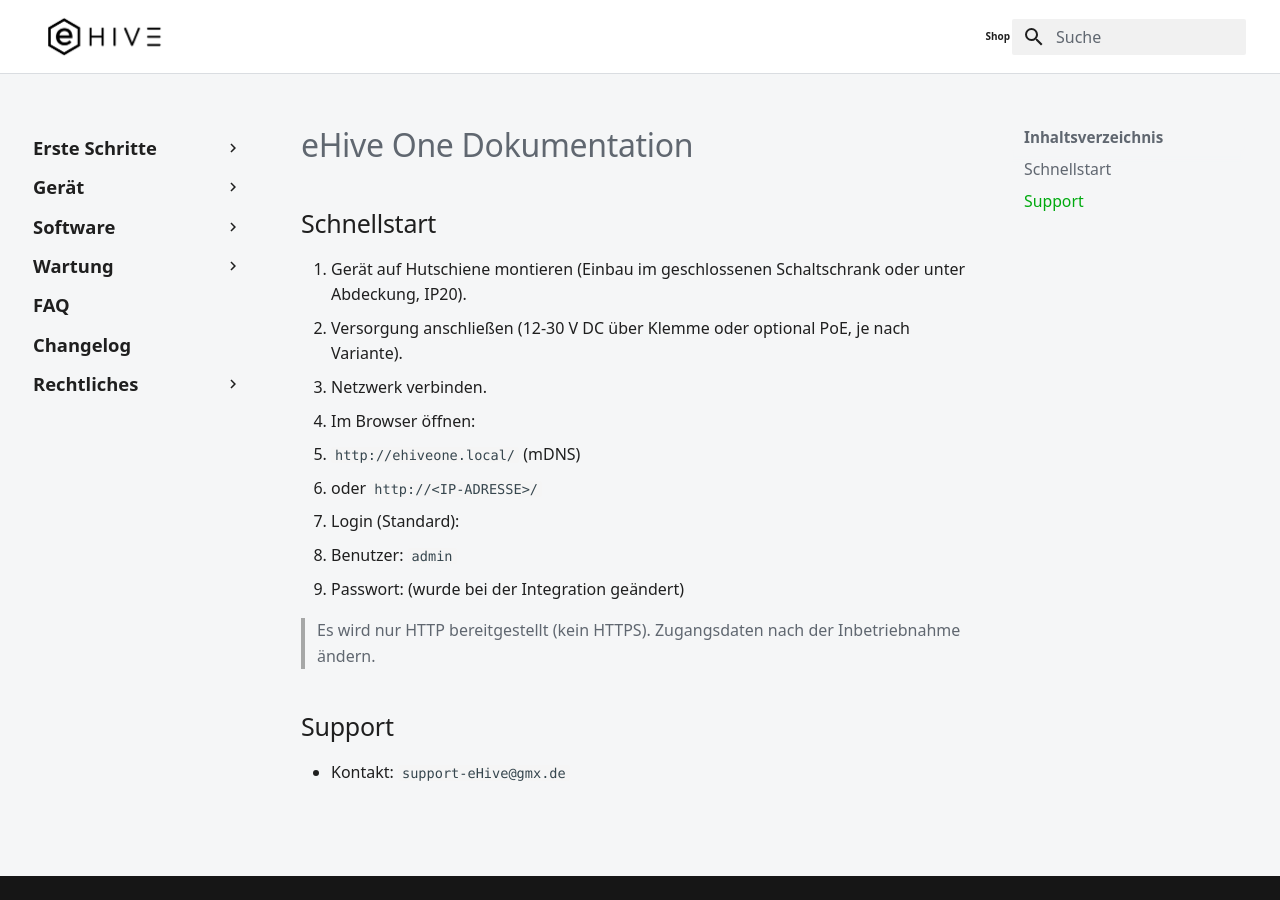
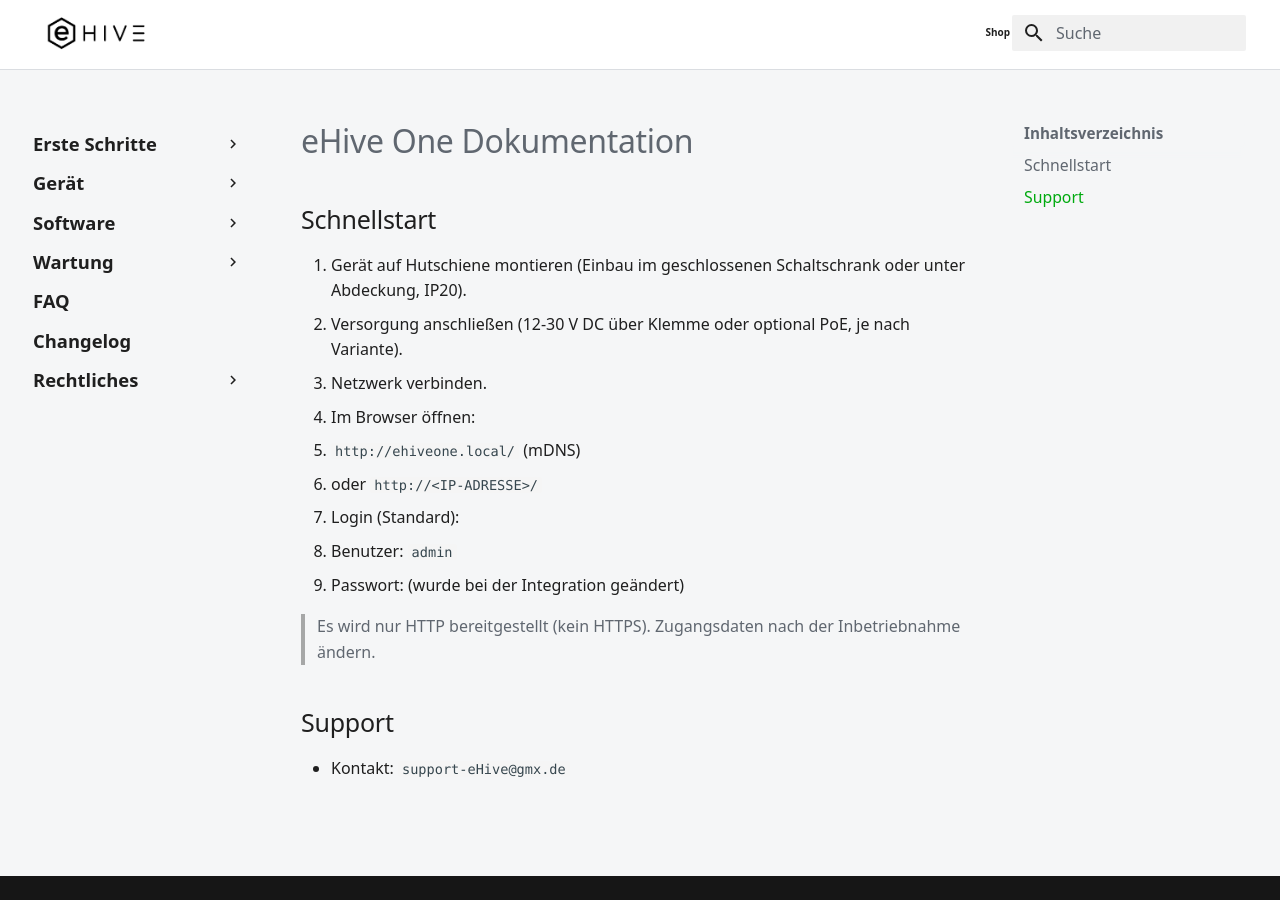
Before and after one commit to ehive-dev/doc, an MkDocs documentation site: the page built from docs/index.md, in a window 1280 px wide. Built offline with MkDocs 1.6.1 and Material for MkDocs 9.7.7, drawn with Linux system fonts in a browser that asks for light colours.

Commit message:
Adjust docs header logo sizing

```diff
--- a/docs/assets/stylesheets/extra-v2.css
+++ b/docs/assets/stylesheets/extra-v2.css
@@ -71,8 +71,11 @@ textarea {
 
 .md-header__button.md-logo img,
 .md-header__button.md-logo svg {
-  height: 2.45rem;
+  height: 2.1rem;
   width: auto;
+  max-width: none;
+  object-fit: contain;
+  image-rendering: auto;
 }
 
 .md-search__form {
```
